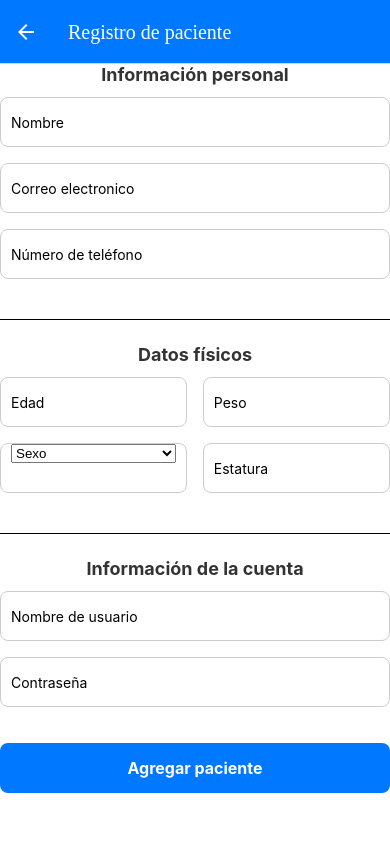
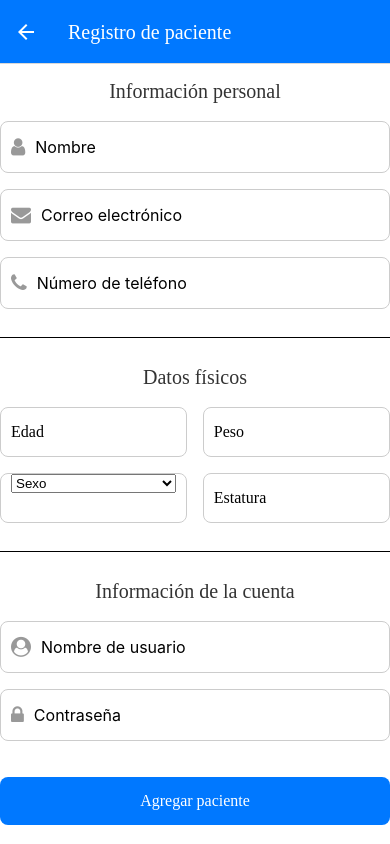
Before and after one commit to NoeOnDev/BodyMeasure, a React Native app: screen /Register in a window 390 px wide. Built offline with nearby package versions, Linux system fonts and the light colour scheme.

Commit message:
refactor: Update LoginScreen component to use FontAwesome icons for input fields

```diff
--- a/src/components/screens/LoginScreen.tsx
+++ b/src/components/screens/LoginScreen.tsx
@@ -119,7 +119,7 @@ export const LoginScreen = ({
 
             <View style={styles.inputContainer}>
               <Icon
-                name="user"
+                name="user-circle"
                 size={20}
                 color={username ? '#0078FF' : '#999'}
                 style={styles.icon}
--- a/src/components/screens/RegisterScreen.tsx
+++ b/src/components/screens/RegisterScreen.tsx
@@ -8,6 +8,7 @@ import {
   TouchableOpacity,
 } from 'react-native';
 import {Picker} from '@react-native-picker/picker';
+import Icon from 'react-native-vector-icons/FontAwesome';
 import {styles} from '../styles/RegisterStyles';
 
 export const RegisterScreen = (): React.JSX.Element => {
@@ -32,30 +33,39 @@ export const RegisterScreen = (): React.JSX.Element => {
       <ScrollView contentContainerStyle={styles.scrollViewContent}>
         <View style={styles.section}>
           <Text style={styles.sectionTitle}>Información personal</Text>
+          <View style={styles.inputContainer}>
+            <Icon name="user" size={20} color="#999" style={styles.icon} />
             <TextInput
-            style={styles.input}
+              style={styles.inputWithIcon}
               placeholder="Nombre"
               value={personalInfo.name}
               onChangeText={text =>
                 setPersonalInfo({...personalInfo, name: text})
               }
             />
+          </View>
+          <View style={styles.inputContainer}>
+            <Icon name="envelope" size={20} color="#999" style={styles.icon} />
             <TextInput
-            style={styles.input}
-            placeholder="Correo electronico"
+              style={styles.inputWithIcon}
+              placeholder="Correo electrónico"
               value={personalInfo.email}
               onChangeText={text =>
                 setPersonalInfo({...personalInfo, email: text})
               }
             />
+          </View>
+          <View style={styles.inputContainer}>
+            <Icon name="phone" size={20} color="#999" style={styles.icon} />
             <TextInput
-            style={styles.input}
+              style={styles.inputWithIcon}
               placeholder="Número de teléfono"
               value={personalInfo.phone}
               onChangeText={text =>
                 setPersonalInfo({...personalInfo, phone: text})
               }
             />
+          </View>
         </View>
 
         <View style={styles.divider} />
@@ -107,16 +117,26 @@ export const RegisterScreen = (): React.JSX.Element => {
 
         <View style={styles.section}>
           <Text style={styles.sectionTitle}>Información de la cuenta</Text>
+          <View style={styles.inputContainer}>
+            <Icon
+              name="user-circle"
+              size={20}
+              color="#999"
+              style={styles.icon}
+            />
             <TextInput
-            style={styles.input}
+              style={styles.inputWithIcon}
               placeholder="Nombre de usuario"
               value={accountInfo.username}
               onChangeText={text =>
                 setAccountInfo({...accountInfo, username: text})
               }
             />
+          </View>
+          <View style={styles.inputContainer}>
+            <Icon name="lock" size={20} color="#999" style={styles.icon} />
             <TextInput
-            style={styles.input}
+              style={styles.inputWithIcon}
               placeholder="Contraseña"
               secureTextEntry
               value={accountInfo.password}
@@ -124,6 +144,7 @@ export const RegisterScreen = (): React.JSX.Element => {
                 setAccountInfo({...accountInfo, password: text})
               }
             />
+          </View>
         </View>
 
         <TouchableOpacity activeOpacity={0.8} style={styles.button}>
--- a/src/components/styles/RegisterStyles.tsx
+++ b/src/components/styles/RegisterStyles.tsx
@@ -11,11 +11,31 @@ export const styles = StyleSheet.create({
   },
   section: {},
   sectionTitle: {
-    fontSize: 18,
-    fontWeight: 'bold',
-    marginBottom: 12,
+    fontSize: 20,
+    marginTop: 16,
+    marginBottom: 18,
     color: '#333',
     textAlign: 'center',
+    fontFamily: 'Montserrat-Bold',
+  },
+  inputContainer: {
+    flexDirection: 'row',
+    alignItems: 'center',
+    borderColor: '#ccc',
+    borderWidth: 1,
+    borderRadius: 8,
+    paddingHorizontal: 10,
+    marginBottom: 16,
+    backgroundColor: '#fff',
+    fontSize: 16,
+  },
+  icon: {
+    marginRight: 10,
+  },
+  inputWithIcon: {
+    flex: 1,
+    height: 50,
+    fontSize: 16,
   },
   input: {
     height: 50,
@@ -25,6 +45,8 @@ export const styles = StyleSheet.create({
     paddingHorizontal: 10,
     marginBottom: 16,
     width: '100%',
+    fontFamily: 'Montserrat-Regular',
+    fontSize: 16,
   },
   row: {
     flexDirection: 'row',
@@ -32,6 +54,7 @@ export const styles = StyleSheet.create({
   },
   smallInput: {
     width: '48%',
+    fontFamily: 'Montserrat-Regular',
   },
   button: {
     backgroundColor: '#0078FF',
@@ -43,11 +66,11 @@ export const styles = StyleSheet.create({
   buttonText: {
     color: '#fff',
     fontSize: 16,
-    fontWeight: 'bold',
+    fontFamily: 'Montserrat-Bold',
   },
   divider: {
     height: 1,
     backgroundColor: '#000',
-    marginVertical: 24,
+    marginVertical: 12,
   },
 });
```
Lines whose indentation alone changed are shown as unchanged.
